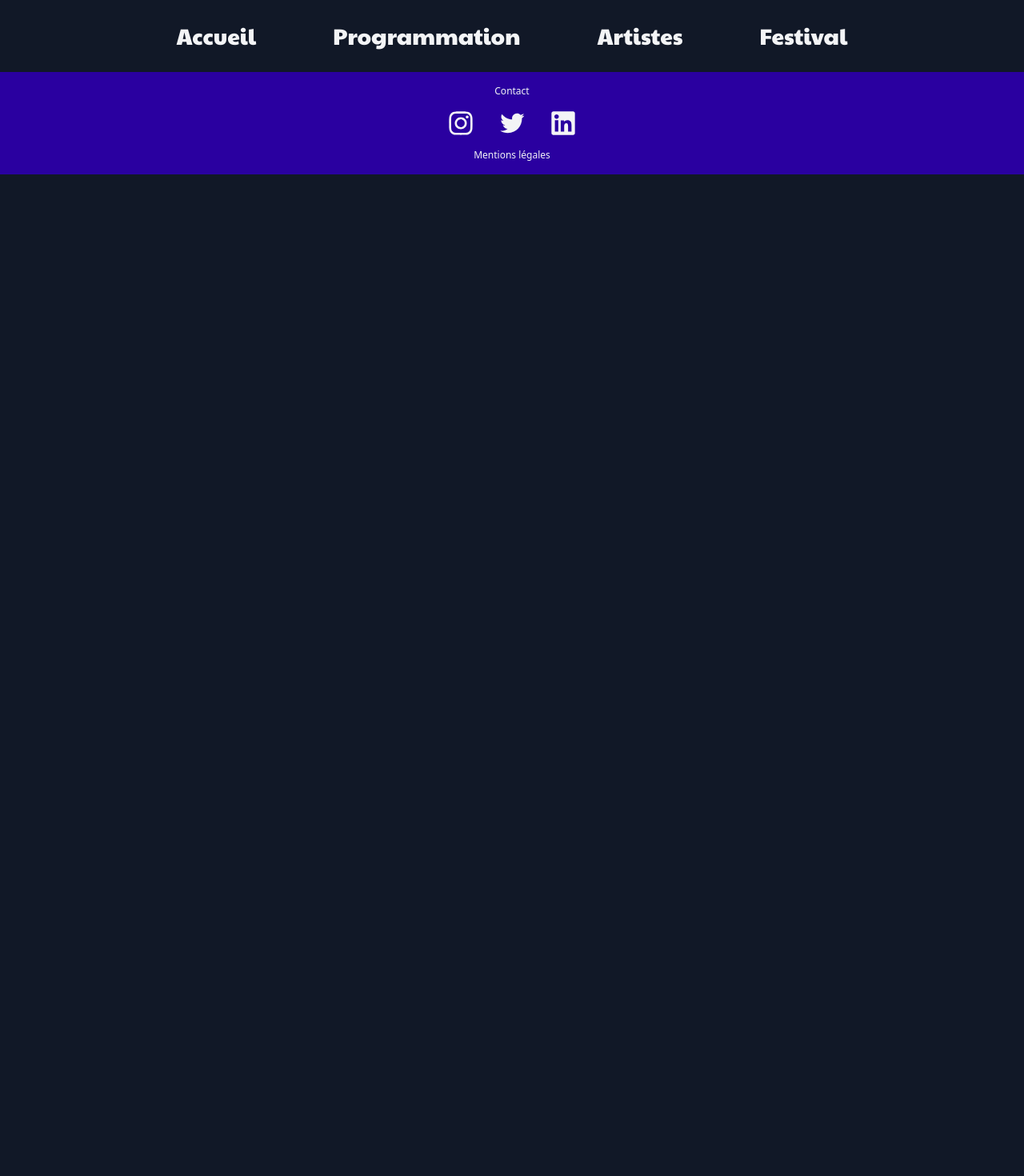
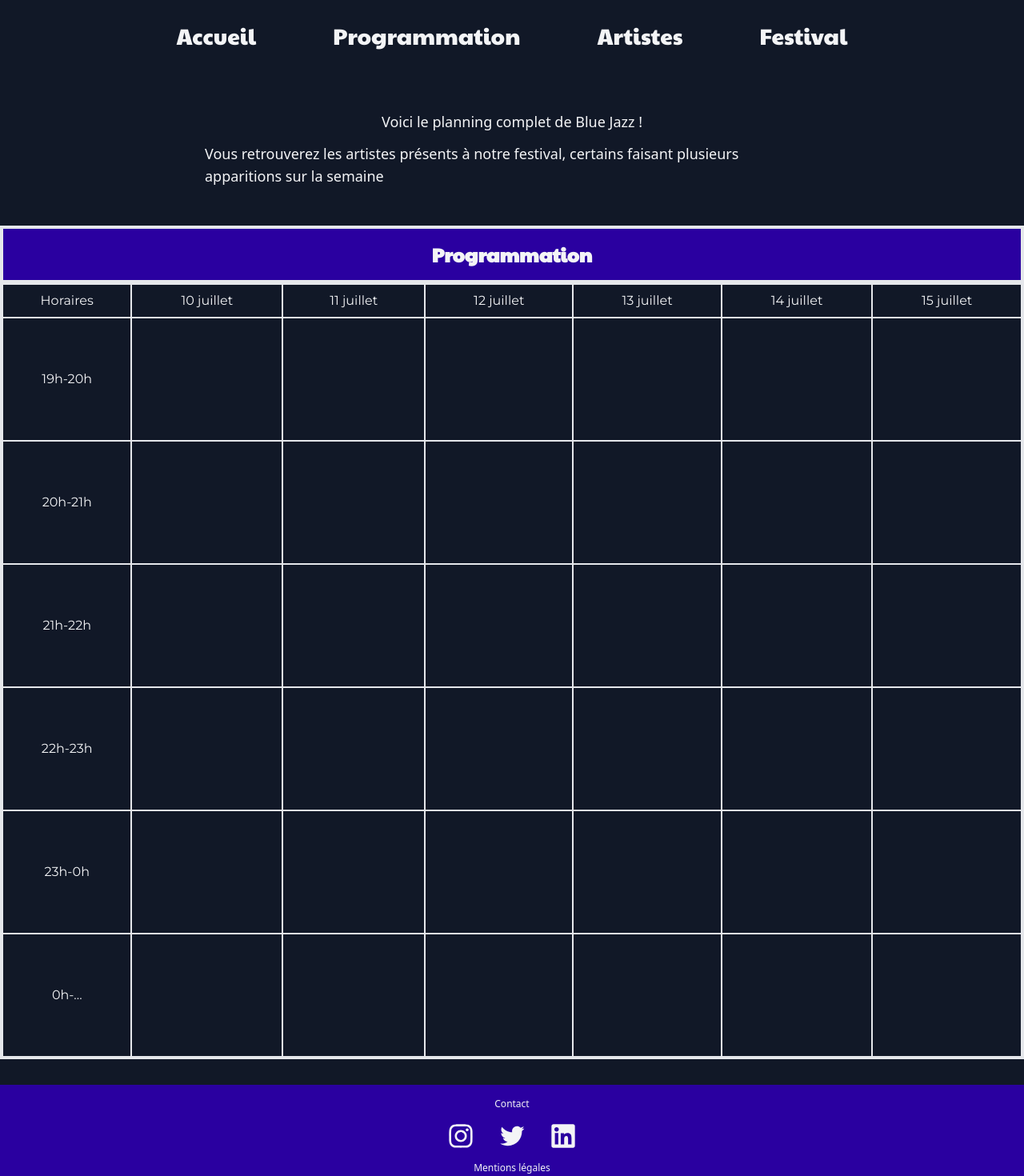
Before and after one commit to monturet-matthieu/sae-203, a Vue app: page /programmation in a window 1280 px wide. Shown: the top 1470 px of the page at 80% size. Before the commit the page ends 800 px from the top, so only its background shows below. Built offline with nearby package versions, Linux system fonts and the light colour scheme.

Commit message:
création tableau programmation

```diff
--- a/src/views/Programmation.vue
+++ b/src/views/Programmation.vue
@@ -1,3 +1,87 @@
 <template>
-
+    <p class="text-montserrat text-lg mx-64 mt-12 mb-3 text-center">Voici le planning complet de Blue Jazz !</p>
+    <p class="text-montserrat text-lg mx-64 mb-12 text-left">Vous retrouverez les artistes présents à notre festival, certains faisant plusieurs apparitions sur la semaine</p>
+    <table class="w-full text-center mb-8 border-collapse font-montserrat ">
+        <caption class="sr-only">Planning des différents passages d'artistes sur la durée du festival</caption>
+            <colgroup>
+            <col class="border-2">
+            <col class="border-2">
+            <col class="border-2">
+            <col class="border-2">
+            <col class="border-2">
+            <col class="border-2">
+            </colgroup>
+        <thead class="border-4 border-b-2 bg-blue-850">
+            <tr>
+                <th class="py-4 text-2xl font-extrabold font-paytone" colspan="7">Programmation</th>
+            </tr>
+        </thead>
+        <tbody>
+            <tr class="border-4 border-b-2">
+                <td class="py-2" scope="col">Horaires</td>
+                <td class="px-2" scope="col">10 juillet</td>
+                <td class="px-2" scope="col">11 juillet</td>
+                <td class="px-2" scope="col">12 juillet</td>
+                <td class="px-2" scope="col">13 juillet</td>
+                <td class="px-2" scope="col">14 juillet</td>
+                <td class="px-2" scope="col">15 juillet</td>
+            </tr>
+            <tr class="border-2 border-x-4">
+                <td class="py-16" scope="row">19h-20h</td>
+                <td></td>
+                <td></td>
+                <td></td>
+                <td></td>
+                <td></td>
+                <td></td>
+            </tr>
+            <tr class="border-2 border-x-4">
+                <td class="py-16" scope="row">20h-21h</td>
+                <td></td>
+                <td></td>
+                <td></td>
+                <td></td>
+                <td></td>
+                <td></td>
+            </tr>
+            <tr class="border-2 border-x-4">
+                <td class="py-16" scope="row">21h-22h</td>
+                <td></td>
+                <td></td>
+                <td></td>
+                <td></td>
+                <td></td>
+                <td></td>
+            </tr>
+            <tr class="border-2 border-x-4">
+                <td class="py-16" scope="row">22h-23h</td>
+                <td></td>
+                <td></td>
+                <td></td>
+                <td></td>
+                <td></td>
+                <td></td>
+            </tr>
+            <tr class="border-2 border-x-4">
+                <td class="py-16" scope="row">23h-0h</td>
+                <td></td>
+                <td></td>
+                <td></td>
+                <td></td>
+                <td></td>
+                <td></td>
+            </tr>
+        </tbody>
+        <tfoot class="border-b-4 border-x-4">
+            <tr class="border-2">
+                <td class="py-16" scope="row">0h-...</td>
+                <td></td>
+                <td></td>
+                <td></td>
+                <td></td>
+                <td></td>
+                <td></td>
+            </tr>
+        </tfoot>
+    </table>
 </template>
```
